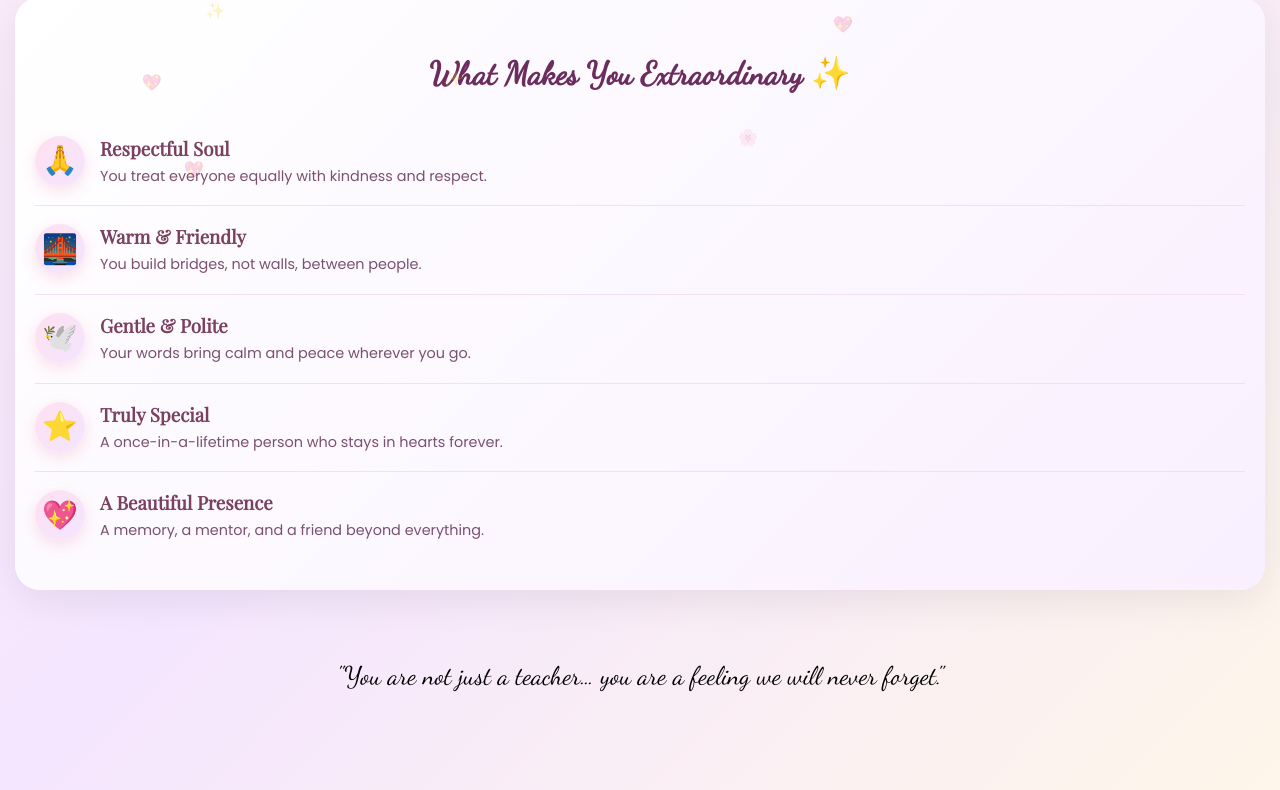
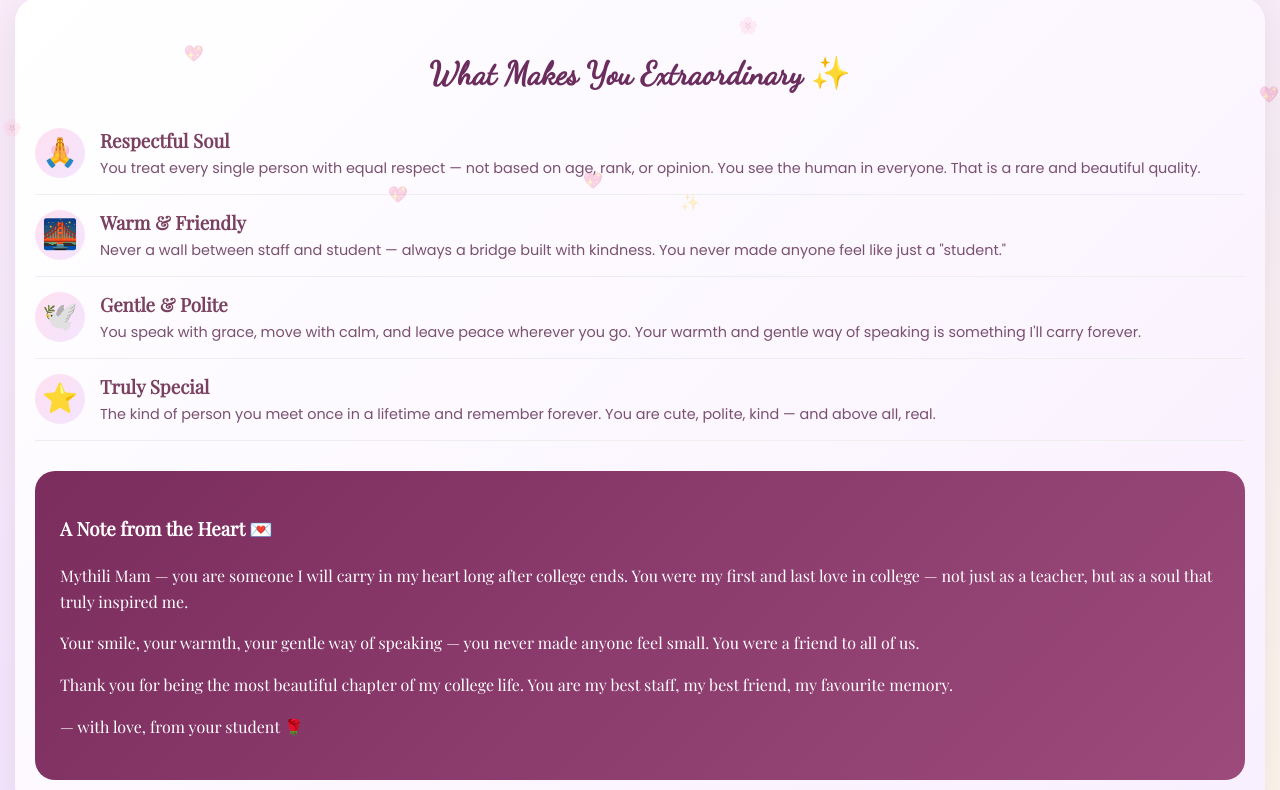
Before and after one commit to Suresh-kg/mythtili, a plain HTML site: page index.html in a window 1280 px wide. Shown: the part 681-1471 px from the top of the page. Drawn offline with nearby package versions, Linux system fonts and the light colour scheme.

Commit message:
code updated

```diff
--- a/index.html
+++ b/index.html
@@ -34,10 +34,7 @@ from{filter:blur(10px);opacity:0;}
 to{filter:blur(0);opacity:1;}
 }
 
-.balloons{
-  font-size:2.5rem;
-  animation:float 2.5s infinite;
-}
+.balloons{font-size:2.5rem;animation:float 2.5s infinite;}
 @keyframes float{
 0%,100%{transform:translateY(0);}
 50%{transform:translateY(-10px);}
@@ -101,8 +98,8 @@ height:100%;
 object-fit:cover;
 }
 
-/* 💖 PREMIUM TRAITS SECTION */
-.traits-section{
+/* 💖 MAIN BOX */
+.main-box{
 background: linear-gradient(135deg,#fff,#f9f0ff);
 margin:30px 15px;
 padding:30px 20px;
@@ -115,21 +112,15 @@ text-align:center;
 font-family:'Dancing Script';
 font-size:2rem;
 color:#6b2d5e;
-margin-bottom:25px;
+margin-bottom:20px;
 }
 
-.trait-card{
+.trait{
 display:flex;
 gap:15px;
-padding:18px 0;
-border-bottom:1px solid #f0e0f0;
-opacity:0;
-transform:translateY(30px);
-transition:0.8s;
+padding:15px 0;
+border-bottom:1px solid #eee;
 }
-
-.trait-card:last-child{border-bottom:none;}
-.trait-card.show{opacity:1;transform:translateY(0);}
 
 .icon{
 font-size:1.8rem;
@@ -140,28 +131,20 @@ align-items:center;
 justify-content:center;
 border-radius:50%;
 background:linear-gradient(135deg,#ffe0f0,#f3e5ff);
-box-shadow:0 5px 15px rgba(232,103,138,0.2);
 }
 
-.trait-card h3{
-margin:0;
-color:#7a4060;
+.trait h3{margin:0;color:#7a4060;font-family:'Playfair Display';}
+.trait p{margin:5px 0 0;font-size:0.9rem;color:#7a5070;}
+
+/* 💌 LETTER */
+.letter{
+margin-top:30px;
+padding:25px;
+border-radius:20px;
+background:linear-gradient(135deg,#7b2d5e,#9c4a7c);
+color:white;
 font-family:'Playfair Display';
-}
-
-.trait-card p{
-margin:5px 0 0;
-font-size:0.9rem;
-color:#7a5070;
-line-height:1.5;
-}
-
-/* ✨ TAGLINE */
-.tagline{
-text-align:center;
-font-family:'Dancing Script';
-font-size:1.6rem;
-padding:40px;
+line-height:1.6;
 }
 
 /* 🎯 BUTTON */
@@ -181,6 +164,29 @@ background:#eee;
 border-radius:20px;
 }
 
+/* 🎉 POPUP */
+.popup{
+position:fixed;
+top:50%;
+left:50%;
+transform:translate(-50%,-50%) scale(0);
+background:white;
+padding:25px;
+border-radius:20px;
+text-align:center;
+box-shadow:0 20px 50px rgba(0,0,0,0.2);
+transition:0.4s;
+z-index:999;
+}
+.popup.show{
+transform:translate(-50%,-50%) scale(1);
+}
+
+.popup img{
+width:120px;
+margin-bottom:10px;
+}
+
 /* ✨ SPARK */
 .spark{
 position:fixed;
@@ -196,7 +202,6 @@ to{opacity:0;transform:translateY(-40px);}
 <body>
 
 <div class="bg" id="bg"></div>
-
 <audio id="audio" src="audio/birthday.mp3" loop></audio>
 
 <!-- 🎬 OPENING -->
@@ -214,26 +219,40 @@ You were my first and last love in college — not just as a teacher, but as a s
 <!-- COLLAGE -->
 <div class="collage" id="collage"></div>
 
-<!-- 💖 TRAITS -->
-<div class="traits-section">
+<!-- 💖 MAIN BOX -->
+<div class="main-box">
 <h2 class="section-title">What Makes You Extraordinary ✨</h2>
 
-<div class="trait-card"><div class="icon">🙏</div><div><h3>Respectful Soul</h3><p>You treat everyone equally with kindness and respect.</p></div></div>
-<div class="trait-card"><div class="icon">🌉</div><div><h3>Warm & Friendly</h3><p>You build bridges, not walls, between people.</p></div></div>
-<div class="trait-card"><div class="icon">🕊️</div><div><h3>Gentle & Polite</h3><p>Your words bring calm and peace wherever you go.</p></div></div>
-<div class="trait-card"><div class="icon">⭐</div><div><h3>Truly Special</h3><p>A once-in-a-lifetime person who stays in hearts forever.</p></div></div>
-<div class="trait-card"><div class="icon">💖</div><div><h3>A Beautiful Presence</h3><p>A memory, a mentor, and a friend beyond everything.</p></div></div>
+<div class="trait"><div class="icon">🙏</div><div><h3>Respectful Soul</h3><p>You treat every single person with equal respect — not based on age, rank, or opinion. You see the human in everyone. That is a rare and beautiful quality.</p></div></div>
 
+<div class="trait"><div class="icon">🌉</div><div><h3>Warm & Friendly</h3><p>Never a wall between staff and student — always a bridge built with kindness. You never made anyone feel like just a "student."</p></div></div>
+
+<div class="trait"><div class="icon">🕊️</div><div><h3>Gentle & Polite</h3><p>You speak with grace, move with calm, and leave peace wherever you go. Your warmth and gentle way of speaking is something I'll carry forever.</p></div></div>
+
+<div class="trait"><div class="icon">⭐</div><div><h3>Truly Special</h3><p>The kind of person you meet once in a lifetime and remember forever. You are cute, polite, kind — and above all, real.</p></div></div>
+
+<div class="letter">
+<h3>A Note from the Heart 💌</h3>
+<p>Mythili Mam — you are someone I will carry in my heart long after college ends. You were my first and last love in college — not just as a teacher, but as a soul that truly inspired me.</p>
+<p>Your smile, your warmth, your gentle way of speaking — you never made anyone feel small. You were a friend to all of us.</p>
+<p>Thank you for being the most beautiful chapter of my college life. You are my best staff, my best friend, my favourite memory.</p>
+<p>— with love, from your student 🌹</p>
 </div>
 
-<div class="tagline">
-"You are not just a teacher… you are a feeling we will never forget."
 </div>
 
 <div class="treat">
 <h2>Treat? 😏</h2>
-<button class="btn-yes" onclick="confetti()">Yes 🎉</button>
+<button class="btn-yes" onclick="showPopup()">Yes 🎉</button>
 <button class="btn-no" id="noBtn">No 🙈</button>
+</div>
+
+<!-- 🎉 POPUP -->
+<div class="popup" id="popup">
+<img src="images/cake.gif">
+<h2>🎉🥳🎂</h2>
+<p>Yayyy!! We knew it, Mam!<br>You're the BEST! 🌸💕</p>
+<p>🍕🧁🍰🍫🎈</p>
 </div>
 
 <script>
@@ -243,7 +262,7 @@ document.body.addEventListener("click",()=>{
 document.getElementById("audio").play();
 },{once:true});
 
-/* BG FLOAT */
+/* FLOAT BG */
 const symbols=["🌸","💖","✨"];
 for(let i=0;i<30;i++){
 let el=document.createElement("div");
@@ -266,15 +285,6 @@ div.innerHTML=`<img src="${src}">`;
 collage.appendChild(div);
 });
 
-/* SCROLL */
-window.addEventListener("scroll",()=>{
-document.querySelectorAll(".trait-card").forEach(card=>{
-if(card.getBoundingClientRect().top < window.innerHeight - 50){
-card.classList.add("show");
-}
-});
-});
-
 /* NO BUTTON */
 const noBtn=document.getElementById("noBtn");
 noBtn.addEventListener("mouseover",()=>{
@@ -282,20 +292,12 @@ noBtn.style.left=Math.random()*200+"px";
 noBtn.style.top=Math.random()*200+"px";
 });
 
-/* CONFETTI */
-function confetti(){
-for(let i=0;i<60;i++){
-let el=document.createElement("div");
-el.className="spark";
-el.innerHTML="🎉";
-el.style.left=Math.random()*100+"%";
-el.style.top=Math.random()*100+"%";
-document.body.appendChild(el);
-setTimeout(()=>el.remove(),1000);
-}
+/* 🎉 POPUP SHOW */
+function showPopup(){
+document.getElementById("popup").classList.add("show");
 }
 
-/* SPARK CURSOR */
+/* ✨ SPARK */
 document.addEventListener("mousemove",e=>{
 let s=document.createElement("div");
 s.className="spark";
```
